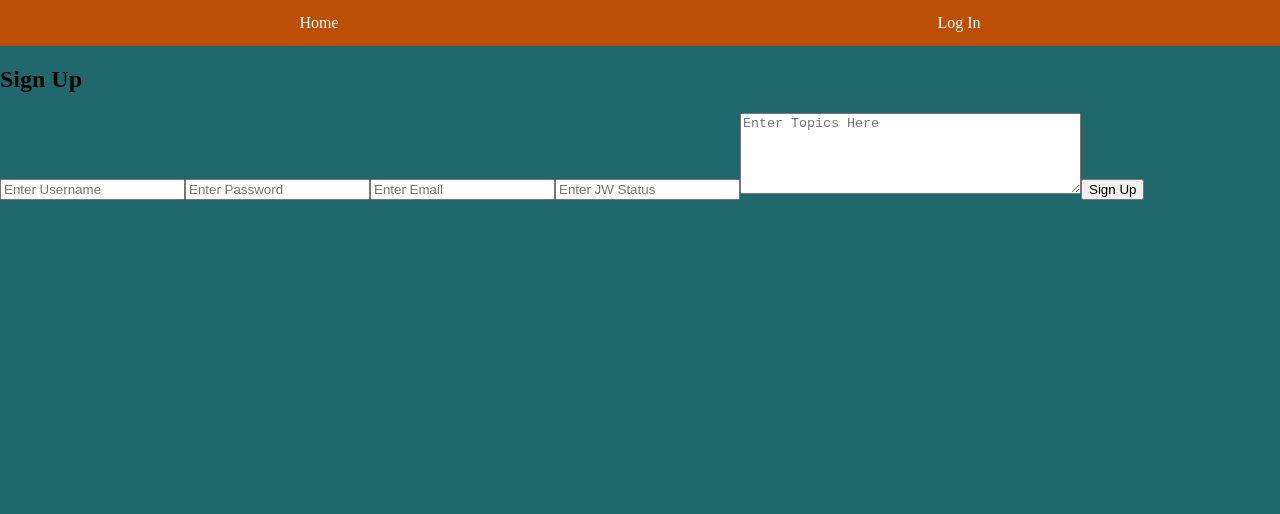
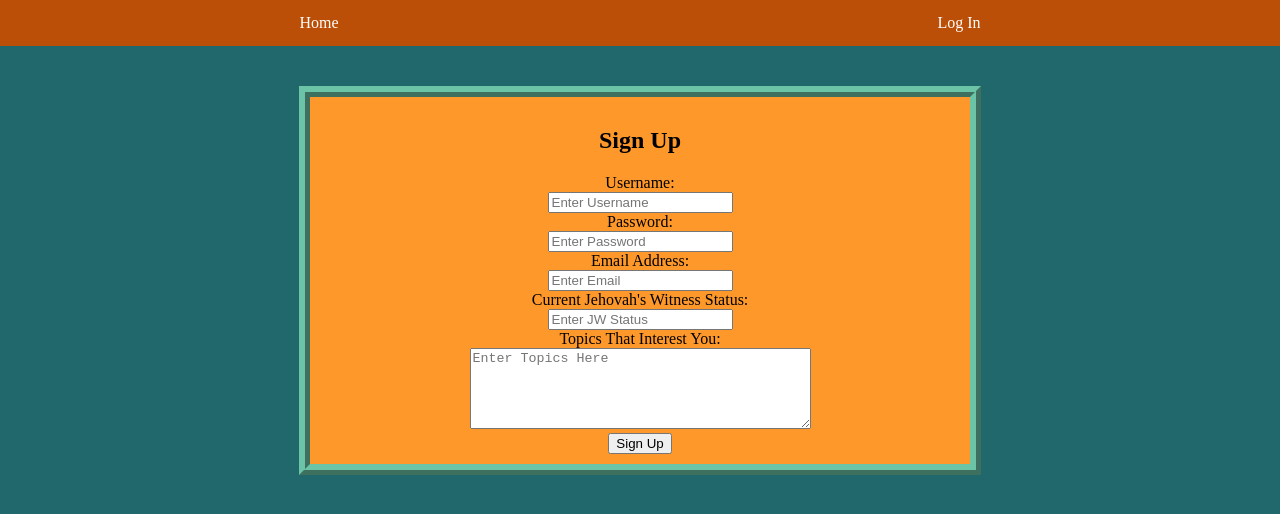
Before and after one commit to margenta2/finalproject-frontend, a React (Create React App) app in the folder finalproject-frontend/: page /signup in a window 1280 px wide. Shown: the top 514 px of the page. Built offline with nearby package versions, Linux system fonts and the light colour scheme; a web font is replaced by a local one.

Commit message:
add signup styling

```diff
--- a/finalproject-frontend/src/App.css
+++ b/finalproject-frontend/src/App.css
@@ -143,3 +143,22 @@ img {
   text-align: center;
   padding: 10px;
 }
+
+/* Sign Up Styling */
+
+.signup-body {
+  display: flex;
+  flex-direction: column;
+  align-items: center;
+  margin-top: 40px;
+}
+
+.signup-form {
+  display: flex;
+  flex-direction: column;
+  background-color: #fe982a;
+  width: 50%;
+  border: 11px ridge #6bc4a6;
+  text-align: center;
+  padding: 10px;
+}
--- a/finalproject-frontend/src/components/SignUp.js
+++ b/finalproject-frontend/src/components/SignUp.js
@@ -1,5 +1,5 @@
-import React, {Component} from "react";
-import {Link} from "react-router-dom";
+import React, { Component } from "react";
+import { Link } from "react-router-dom";
 import axios from "axios";
 
 class SignUp extends Component {
@@ -9,7 +9,7 @@ class SignUp extends Component {
             user: {
                 username: "",
                 password: "",
-                email:"",
+                email: "",
                 jwStatus: "",
                 topic: "",
             }
@@ -36,22 +36,32 @@ class SignUp extends Component {
     }
 
     render() {
-        return(
+        return (
             <div>
-                <div  className="navbar">
-                <Link to="/">Home</Link>
-                <Link to="/login">Log In</Link>
+                <div className="navbar">
+                    <Link to="/">Home</Link>
+                    <Link to="/login">Log In</Link>
+                </div>
 
+                <div className="signup-body">
+                    <div className="signup-form">
+                        <h2>Sign Up</h2>
+                        <form onSubmit={this.handleSubmit}>
+                            <label>Username: </label><br></br>
+                            <input onChange={this.handleChange} type="text" name="username" placeholder="Enter Username" /> <br></br>
+                            <label>Password: </label><br></br>
+                            <input onChange={this.handleChange} type="password" name="password" placeholder="Enter Password" /><br></br>
+                            <label>Email Address: </label><br></br>
+                            <input onChange={this.handleChange} type="text" name="email" placeholder="Enter Email" /><br></br>
+                            <label>Current Jehovah's Witness Status: </label><br></br>
+                            <input onChange={this.handleChange} type="text" name="jwStatus" placeholder="Enter JW Status" /><br></br>
+                            <label>Topics That Interest You: </label><br></br>
+                            <textarea onChange={this.handleChange} rows="5" cols="40" name="topic" placeholder="Enter Topics Here"></textarea><br></br>
+                            <input type="submit" value="Sign Up" />
+                        </form>
+
+                    </div>
                 </div>
-                <h2>Sign Up</h2>
-                <form onSubmit={this.handleSubmit}>
-                    <input onChange={this.handleChange} type="text" name="username" placeholder="Enter Username"/>
-                    <input onChange={this.handleChange} type="password" name="password" placeholder="Enter Password"/>
-                    <input onChange={this.handleChange} type="text" name="email" placeholder="Enter Email" />
-                    <input onChange={this.handleChange} type="text" name="jwStatus" placeholder="Enter JW Status" />
-                    <textarea onChange={this.handleChange} rows="5" cols="40" name="topic" placeholder="Enter Topics Here"></textarea>
-                    <input type="submit" value="Sign Up" />
-                </form>
             </div>
         )
     }
```
